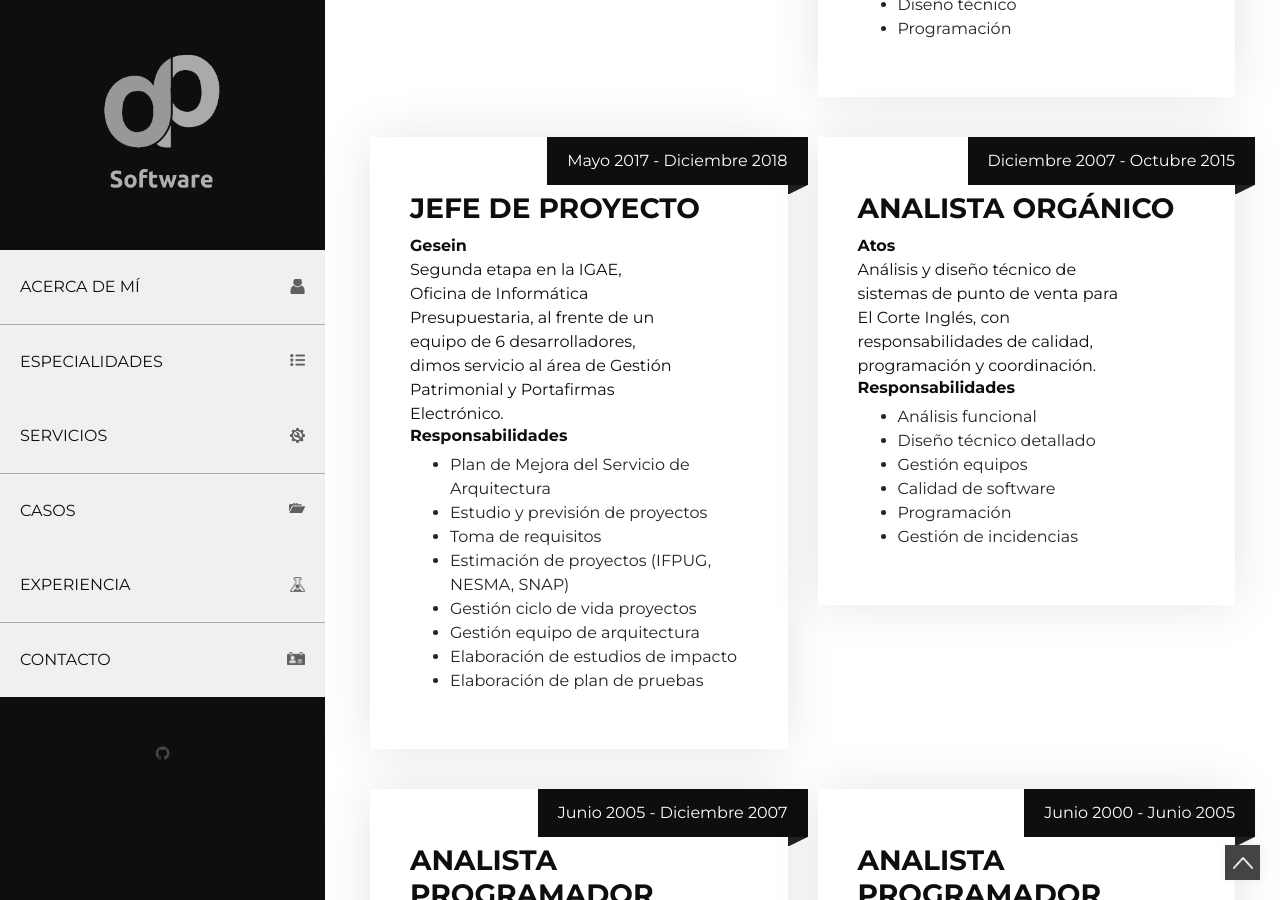
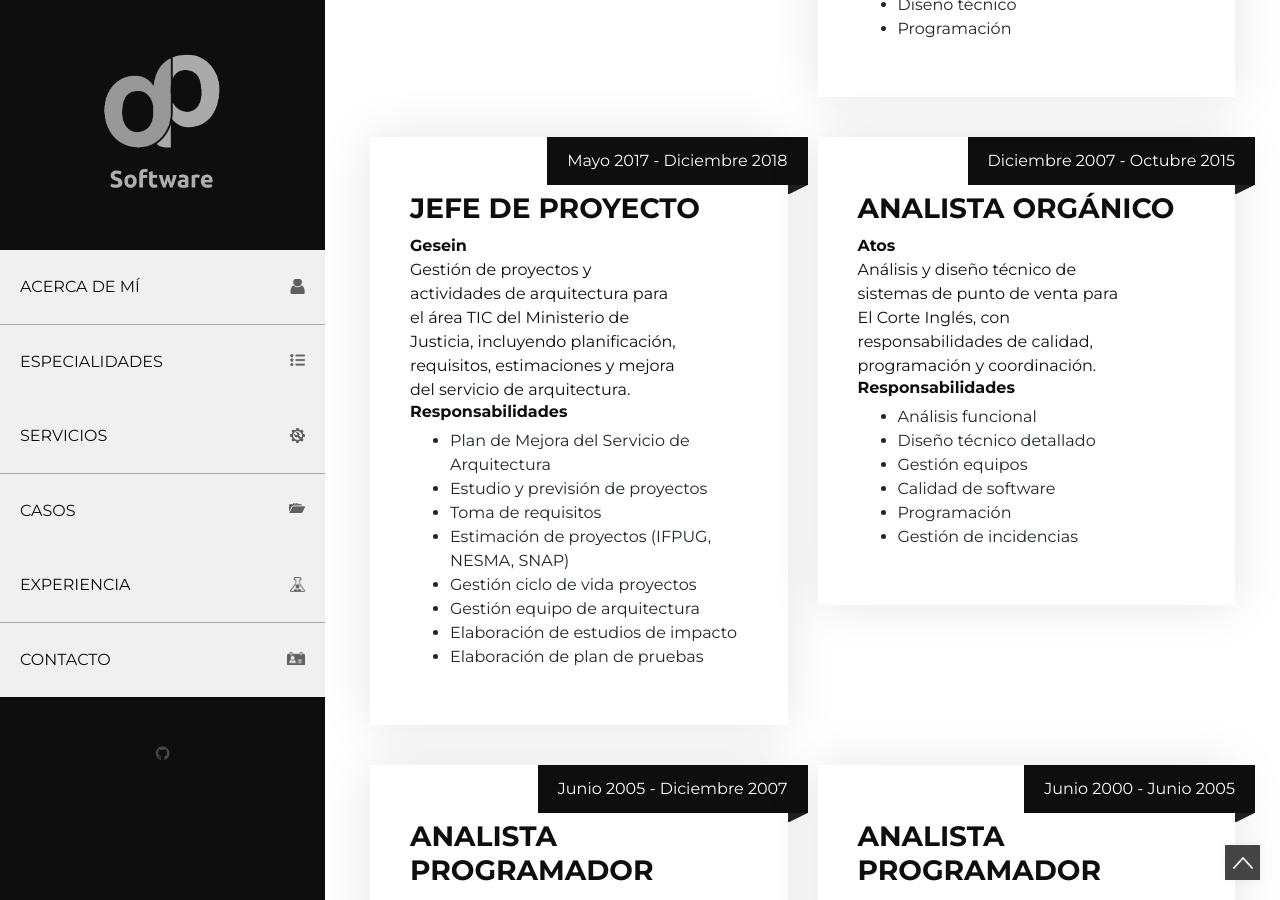
Before and after one commit to dabiz-me/dabiz.me, a Jekyll site: the page built from index.html, in a window 1280 px wide and 900 px high, scrolled down 5878 px. Built offline with Jekyll 4.4.1, drawn with Linux system fonts in a browser that asks for light colours.

Commit message:
refactor(experience): distinguish principal roles and correct Justice project summary

```diff
--- a/_data/work_history.yml
+++ b/_data/work_history.yml
@@ -1,5 +1,6 @@
 - title: Arquitecto de software / Responsable técnico
   empresa: Zertiban / Zertipayments
+  destacada: true
   year: Noviembre 2020 – actualidad
   descripcion: Evolución desde funciones de diseño y desarrollo hacia la definición de la arquitectura de software y la responsabilidad técnica de una plataforma empresarial de servicios digitales y financieros.
   sector: Servicios digitales y financieros
@@ -94,6 +95,7 @@
   year: Mayo 2017 - Diciembre 2018
   descripcion: Segunda etapa en la IGAE, Oficina de Informática Presupuestaria, al frente de un equipo de 6 desarrolladores, dimos servicio al área de Gestión Patrimonial y Portafirmas Electrónico.
   empresa: Axpe
+  destacada: true
   logo: /assets/images/axpe.png
   cliente: Intervención General de la administración del Estado
   sector: Administración pública
@@ -132,8 +134,9 @@
 
 - title: Jefe de Proyecto
   year: Mayo 2017 - Diciembre 2018
-  descripcion: Segunda etapa en la IGAE, Oficina de Informática Presupuestaria, al frente de un equipo de 6 desarrolladores, dimos servicio al área de Gestión Patrimonial y Portafirmas Electrónico.
+  descripcion: Gestión de proyectos y actividades de arquitectura para el área TIC del Ministerio de Justicia, incluyendo planificación, requisitos, estimaciones y mejora del servicio de arquitectura.
   empresa: Gesein
+  destacada: true
   logo: /assets/images/gesein.png
   cliente: DTIC Ministerio de justicia
   sector: Administración pública
@@ -177,6 +180,7 @@
   year: Diciembre 2007 - Octubre 2015
   descripcion: Análisis y diseño técnico de sistemas de punto de venta para El Corte Inglés, con responsabilidades de calidad, programación y coordinación.
   empresa: Atos
+  destacada: true
   logo: /assets/images/atos.png
   cliente: El Corte Inglés
   sector: Comercio al por mayor y al por menor
```
